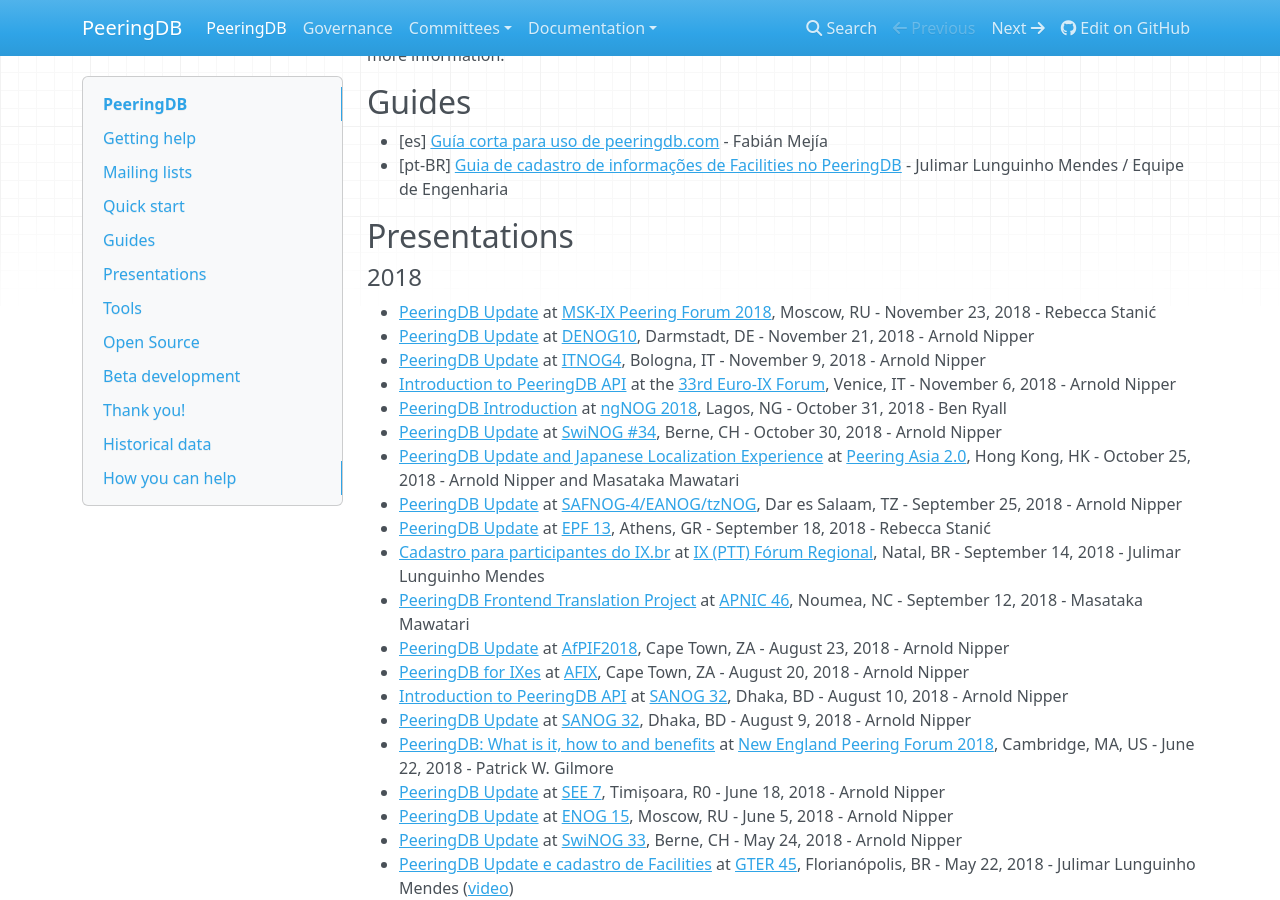
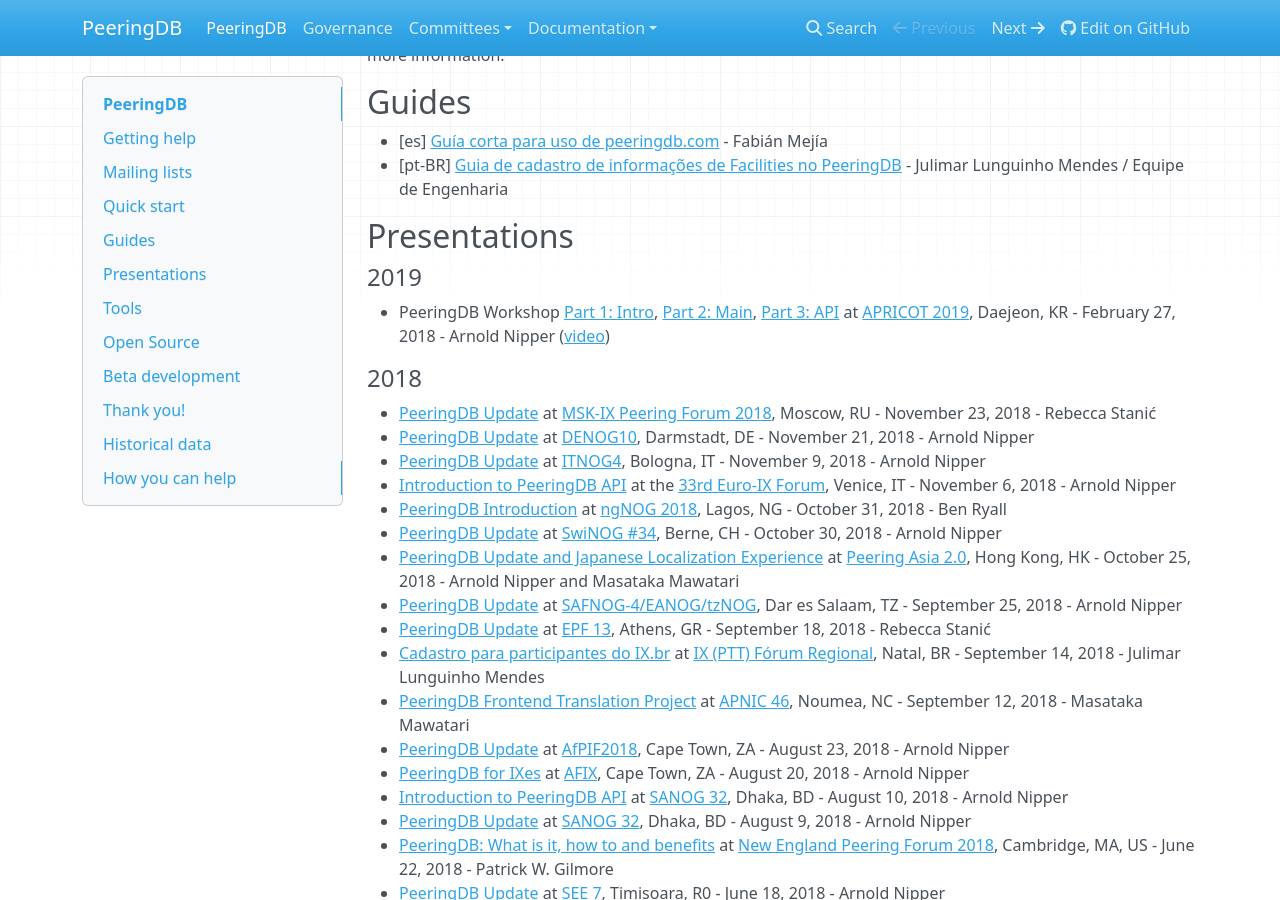
Before and after one commit to peeringdb/docs, an MkDocs documentation site: the page built from docs/index.md, in a window 1280 px wide and 900 px high, scrolled down 1143 px. Built offline with MkDocs 1.6.1, drawn with Linux system fonts in a browser that asks for light colours; nearby versions of some CDN libraries.

Commit message:
Added Arnold's APRICOT 2019 workshop.

```diff
--- a/docs/index.md
+++ b/docs/index.md
@@ -49,6 +49,10 @@
 - [pt-BR] [Guia de cadastro de informações de Facilities no PeeringDB](guide/PeeringDB_Cadastro_de_Facilities.pdf) - Julimar Lunguinho Mendes / Equipe de Engenharia
 
 ## Presentations
+
+#### 2019
+
+- PeeringDB Workshop [Part 1: Intro](presentation/20190227-peeringdb-workshop-1-intro.pdf), [Part 2: Main](presentation/20190227-peeringdb-workshop-2-main.pdf), [Part 3: API](presentation/20190227-peeringdb-workshop-3-api.pdf) at [APRICOT 2019](https://2019.apricot.net/program/schedule/#/day/10/peeringdb-tutorial), Daejeon, KR - February 27, 2018 - Arnold Nipper ([video](https://www.youtube.com/watch?v=cygDlOqs9tI))
 
 #### 2018
 
```
Also changed, not shown: 3 other files.
